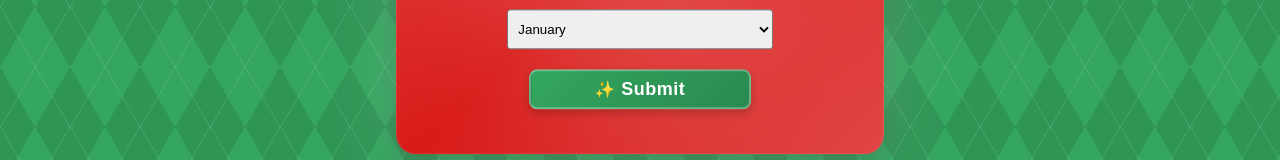
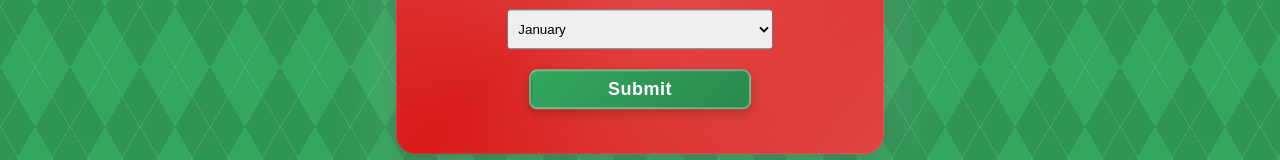
Before and after one commit to Tawe/elf-name, a React (Create React App) app: page / in a window 1280 px wide. Shown: the part 473-633 px from the top of the page. Built offline with nearby package versions, Linux system fonts and the light colour scheme; a web font is replaced by a local one.

Commit message:
updating repo

```diff
--- a/src/App.css
+++ b/src/App.css
@@ -176,7 +176,6 @@ button {
 }
 
 button::before {
-  content: '✨';
   margin-right: 6px;
   font-size: 0.9em;
 }
```
